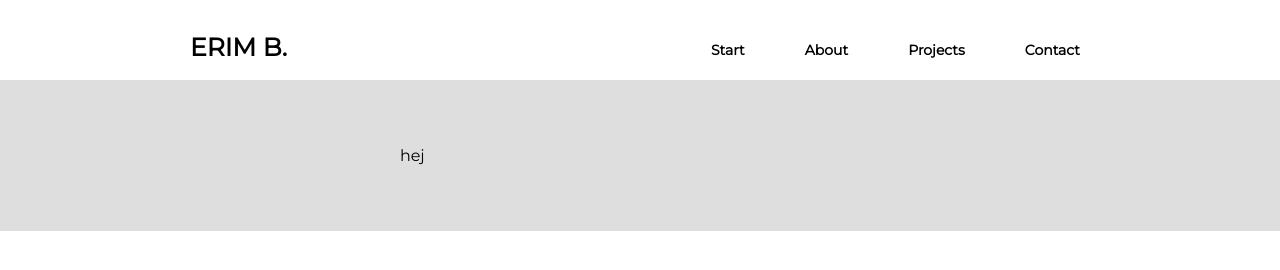
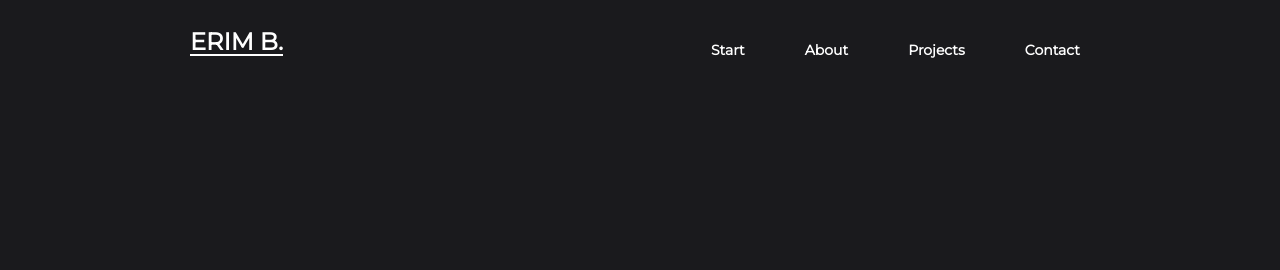
Before and after one commit to ErimAlp/ErimGyarte, a plain HTML site: page main.html in a window 1280 px wide. Drawn offline with Linux system fonts and the light colour scheme.

Commit message:
navupdates

```diff
--- a/main.html
+++ b/main.html
@@ -13,7 +13,7 @@
 <body>
   <div>
     <nav>
-      <div class="logo"><span>Erim B.</span></div>
+      <div class="logo"><a href="/main.html"><span>Erim B.</span></a></div>
       <ul>
         <li>
           <a href="/main.html">Start</a>
@@ -30,9 +30,9 @@
       </ul>
     </nav>
     <div>
-      <div class="content">
+      <!-- <div class="content">
         <p>hej</p>
-      </div>
+      </div> -->
 
 </body>
 
--- a/style.scss
+++ b/style.scss
@@ -3,6 +3,7 @@ body, html{
     margin: 0;
     padding: 0;
     font-family: montserrat, Arial, Helvetica, sans-serif;
+    background-color: #1a1a1d
 }
 
 nav{
@@ -14,23 +15,26 @@ nav{
     padding: 10px 170px;
     box-sizing: border-box;
     // background: rgba(0, 0, 0, 0.17)
-    // border-bottom: 1px solid #000;
+    // border-bottom: 1px solid #fff;
 
     .logo{
-        padding: 22px 20px;
+        padding: 20px 20px;
         height: 80px;
         float: left;
 
         span{
-            font-size: 25px;
+            font-size: 24px;
             font-weight: bold;
             text-transform: uppercase;
-            color: #000;
+            color: #fff;
+            display: inline-block;
+            line-height: 1em;
+            border-bottom: 2px solid #fff;
 
             &:hover{
                 cursor: pointer;
-                color: red;
-                border-bottom: 3px #000;
+                 color: #C3073F;
+                 border-bottom: 3px solid #C3073F;
         }
     }
     }
@@ -44,22 +48,30 @@ nav{
 
     ul li a{
         line-height: 80px;
-        color: #000;
-        padding: 10px 30px;
+        color: #fff;
+        padding: 100% 30px 10px 30px;
         text-decoration: none;
         font-size: 14px;
         font-weight: bold;
         }
 
         li{
+
+        a{
             &:hover{
-                color: red;
+                color: #fff;
+                border-bottom: 3px solid crimson;
+                background-color: #6F2232;
             }
         }
     }
-
-.content{
-    padding: 50px 400px;
-    margin: 80px 0 0 0;
-    background-color: rgba($color: #000000, $alpha: .13);
-}
+    }
+    ::selection{
+        background-color: #950740;
+        color: #1a1a1d;
+    }
+// .content{
+//     padding: 50px 400px;
+//     margin: 80px 0 0 0;
+//     background-color: rgba($color: #fff000, $alpha: .13);
+// }
```
Also changed, not shown: style.css, 1 other file.
